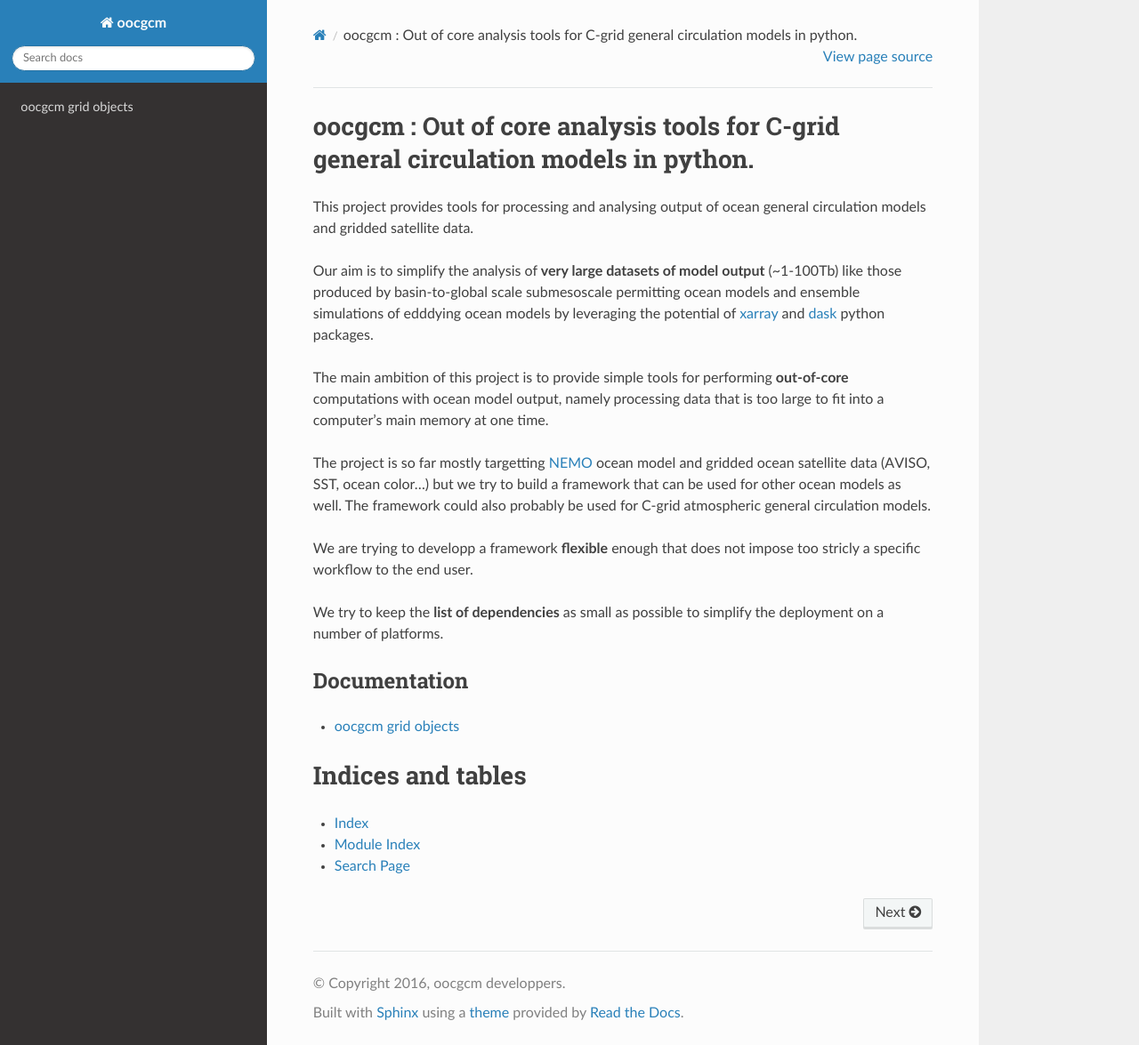
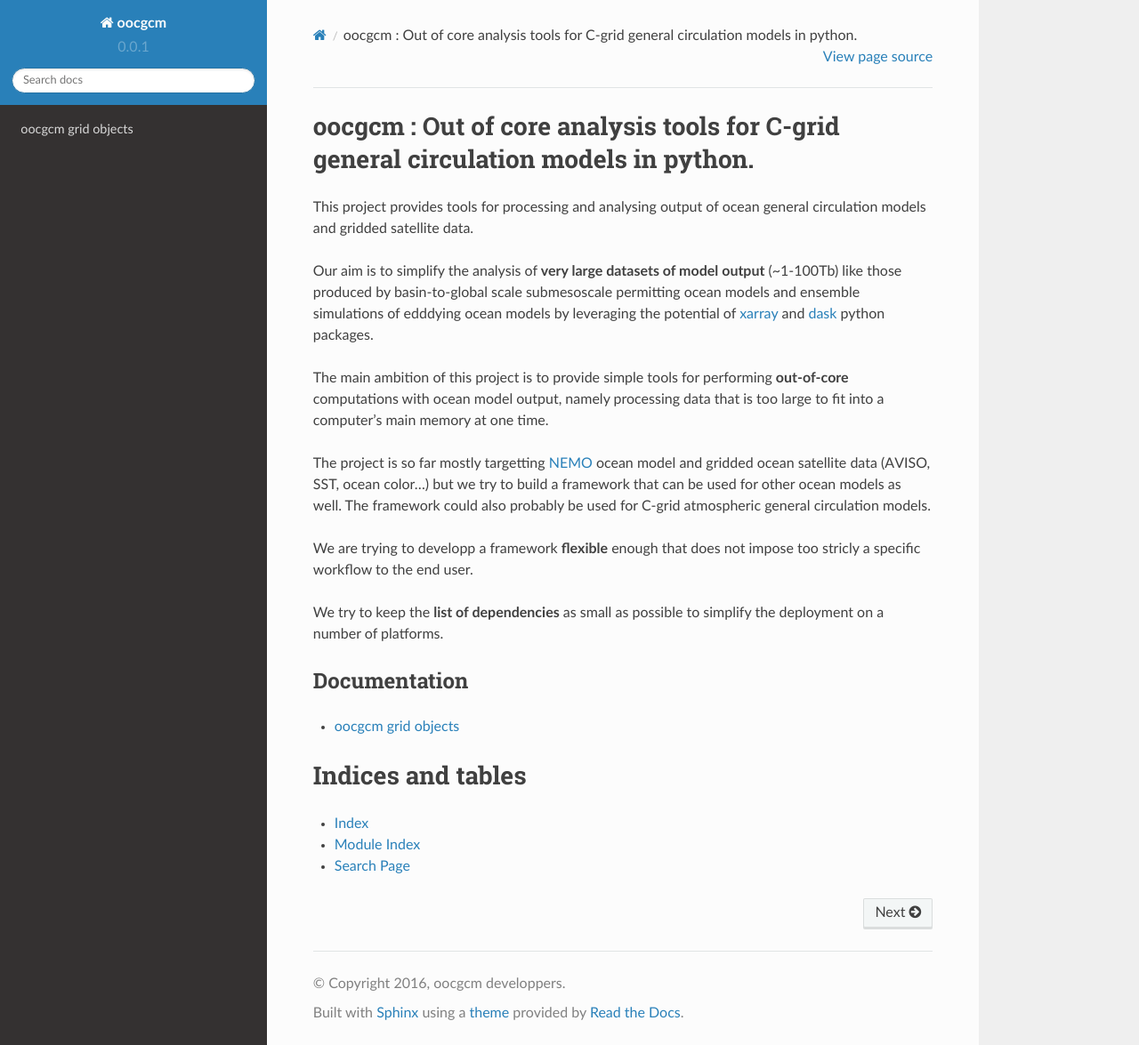
Before and after one commit to lesommer/oocgcm, a Sphinx documentation site: the page built from doc/index.rst, in a window 1280 px wide and 1175 px high. Shown: the whole window at 89% size. Built offline with Sphinx 7.4.7 and the Read the Docs theme 2.0.0, drawn with Linux system fonts in a browser that asks for light colours; the version number could not be read and is left out.

Commit message:
debug conf.py

```diff
--- a/doc/conf.py
+++ b/doc/conf.py
@@ -11,10 +11,6 @@
 #
 # All configuration values have a default; values that are commented out
 # serve to show the default.
-
-import sys
-import os
-
 
 
 
@@ -170,11 +166,14 @@ copyright = u'2016, oocgcm developpers'
 # built documents.
 #
 
-import oocgcm
+#import oocgcm
 
-version = oocgcm.version.short_version
+#version = oocgcm.version.short_version
 # The full version, including alpha/beta/rc tags.
-release = oocgcm.__version__
+#release = oocgcm.__version__
+
+version = '0.0.1'
+release = '0.0.1'
 
 # The language for content autogenerated by Sphinx. Refer to documentation
 # for a list of supported languages.
```
